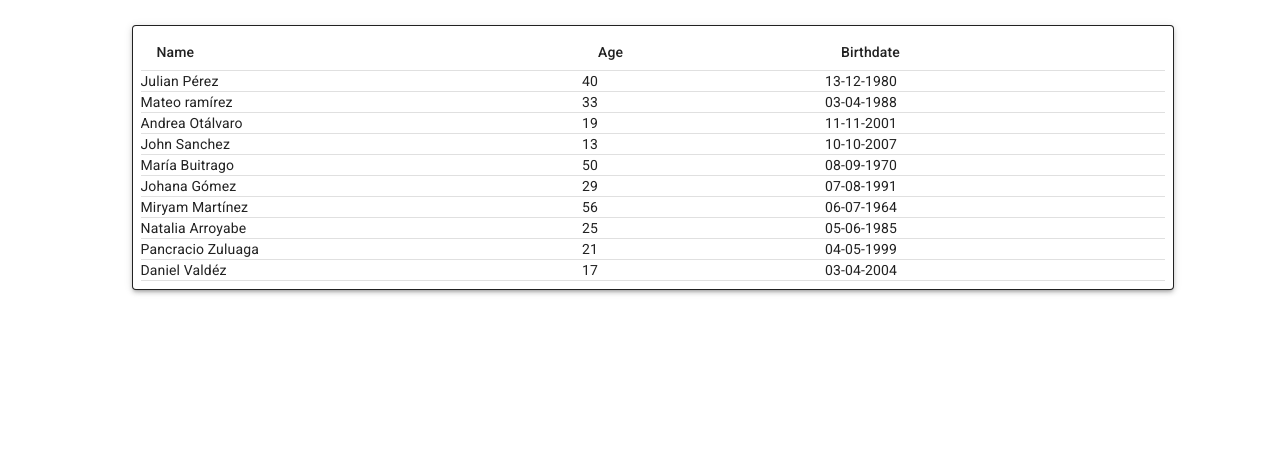
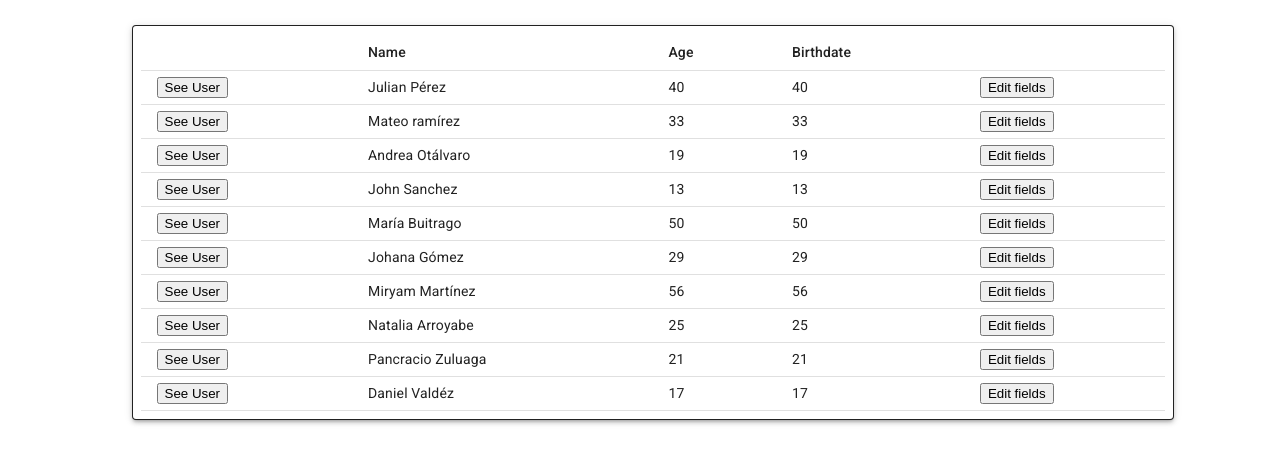
Before and after one commit to homerteo/asesoftware, a React (Create React App) app: page / in a window 1280 px wide. Shown: the top 464 px of the page. Built offline with nearby package versions, Linux system fonts and the light colour scheme; data requests are answered from the project's data file.

Commit message:
Âimplement edit fields in user list view

```diff
--- a/src/components/UserList/UserListTableHead.js
+++ b/src/components/UserList/UserListTableHead.js
@@ -3,9 +3,11 @@ import TableHead from '@material-ui/core/TableHead';
 import TableRow from '@material-ui/core/TableRow';
 
 const headCells = [
+  { id: 'see', label: '', align: 'center' },
   { id: 'name', label: 'Name', align: 'left' },
   { id: 'age', label: 'Age', align: 'left' },
-  { id:'birthdate', label: 'Birthdate', align: 'left' }
+  { id:'birthdate', label: 'Birthdate', align: 'left' },
+  { id: 'edit', label: '', align: 'center' }
 ];
 
 const UserListTableHead = () => {
--- a/src/components/UserList/index.js
+++ b/src/components/UserList/index.js
@@ -4,7 +4,6 @@ import moment from 'moment';
 import { makeStyles } from '@material-ui/core/styles';
 import Table from '@material-ui/core/Table';
 import TableBody from '@material-ui/core/TableBody';
-// import TableFooter from '@material-ui/core/TableFooter';
 import TableCell from '@material-ui/core/TableCell';
 import TableContainer from '@material-ui/core/TableContainer';
 import TableRow from '@material-ui/core/TableRow';
@@ -41,6 +40,7 @@ const useStyles = makeStyles((theme) => ({
 
 const UserList = () => {
   const [userList, setUserList] = useState([]);
+  const [editFields, setEditFields] = useState([]);
   const classes = useStyles();
   const history = useHistory();
 
@@ -55,6 +55,21 @@ const UserList = () => {
 
   const handleClick = id => {
     history.push(`/${id}`)
+  }
+
+  const addEditFields = id => {
+    const fields = [...editFields]
+    console.log('fields', fields)
+    if(fields.some(e => e === id)) {
+      const index = fields.indexOf(id);
+      fields.splice(index, 1);
+      console.log(fields);
+      setEditFields(fields);
+    } else {
+      fields.push(id);
+      console.log(fields);
+      setEditFields(fields);
+    }
   }
 
   useEffect(() => {
@@ -75,22 +90,50 @@ const UserList = () => {
             <TableBody>
               {userList.length > 0 && userList.map(user => {
                 const date = moment(user.birthdate).format('DD-MM-YYYY');
-                console.log(date);
                 return (
                   <TableRow
                     hover
                     tabIndex={-1}
                     key={user.id}
-                    onClick={() => handleClick(user.id)}
                   >
-                    <TableCell component="th" id={`name-${user.id}`} scope="row" padding="none">
-                      {user.name}
+                    <TableCell component="th" scope="row" id={`see-${user.id}`}>
+                      <button onClick={() => handleClick(user.id)}>See User</button>
                     </TableCell>
-                    <TableCell component="th" id={`age-${user.id}`} scope="row" padding="none">
-                      {user.age}
+                    <TableCell component="th" id={`name-${user.id}`} scope="row">
+                      <>
+                        {editFields.some(e => e === user.id) ? (
+                        <input />
+                        ): (
+                          <>
+                            {user.name}
+                          </>
+                        )}
+                      </>
                     </TableCell>
-                    <TableCell component="th" id={`birthdate-${user.id}`} scope="row" padding="none">
-                      {date}
+                    <TableCell component="th" id={`age-${user.id}`} scope="row">
+                      <>
+                        {editFields.some(e => e === user.id) ? (
+                        <input />
+                        ): (
+                          <>
+                            {user.age}
+                          </>
+                        )}
+                      </>
+                    </TableCell>
+                    <TableCell component="th" id={`birthdate-${user.id}`} scope="row">
+                      <>
+                        {editFields.some(e => e === user.id) ? (
+                        <input />
+                        ): (
+                          <>
+                            {user.age}
+                          </>
+                        )}
+                      </>
+                    </TableCell>
+                    <TableCell component="th" scope="row" id={`edit-${user.id}`}>
+                      <button onClick={() => addEditFields(user.id)}>Edit fields</button>
                     </TableCell>
                   </TableRow>
                 )
```
